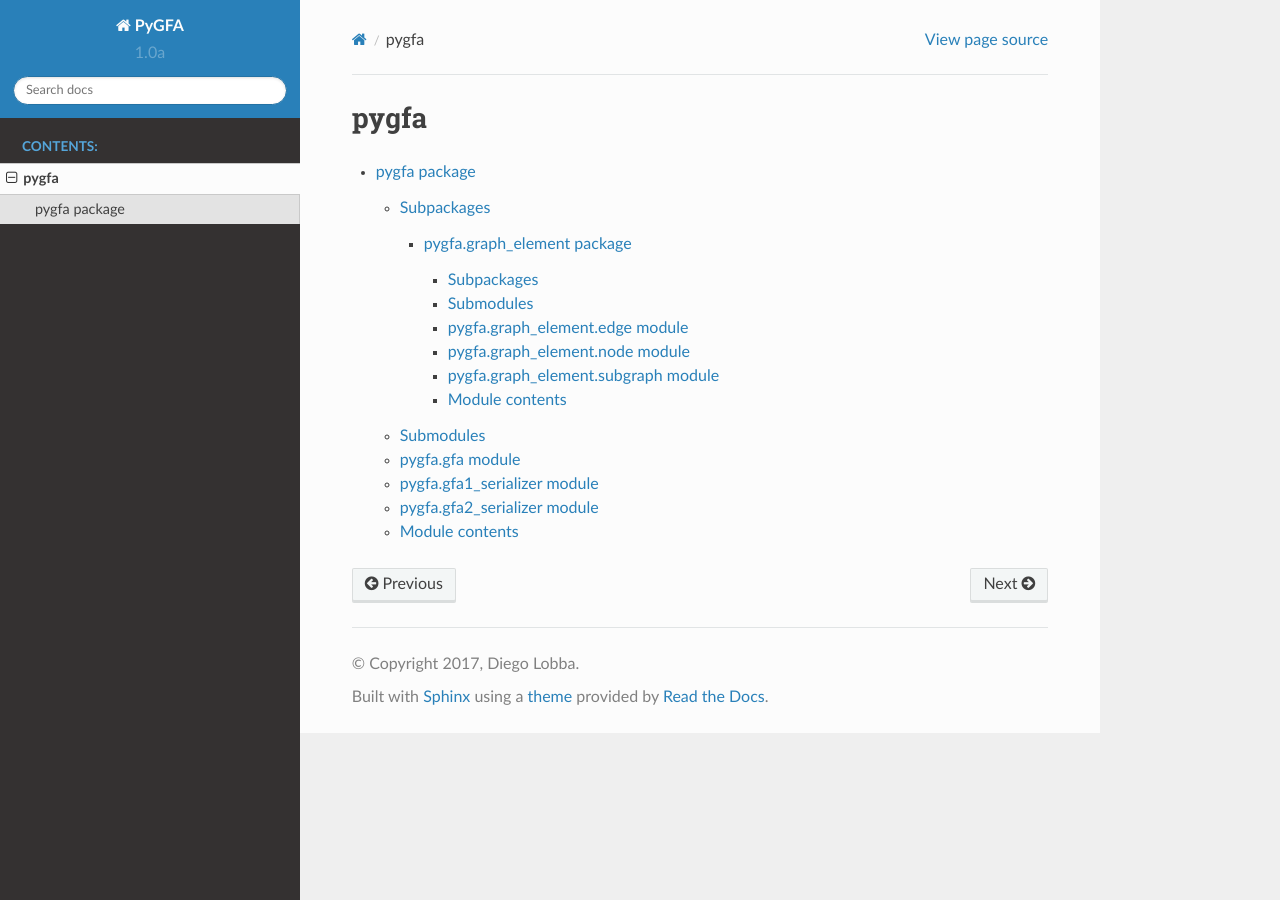
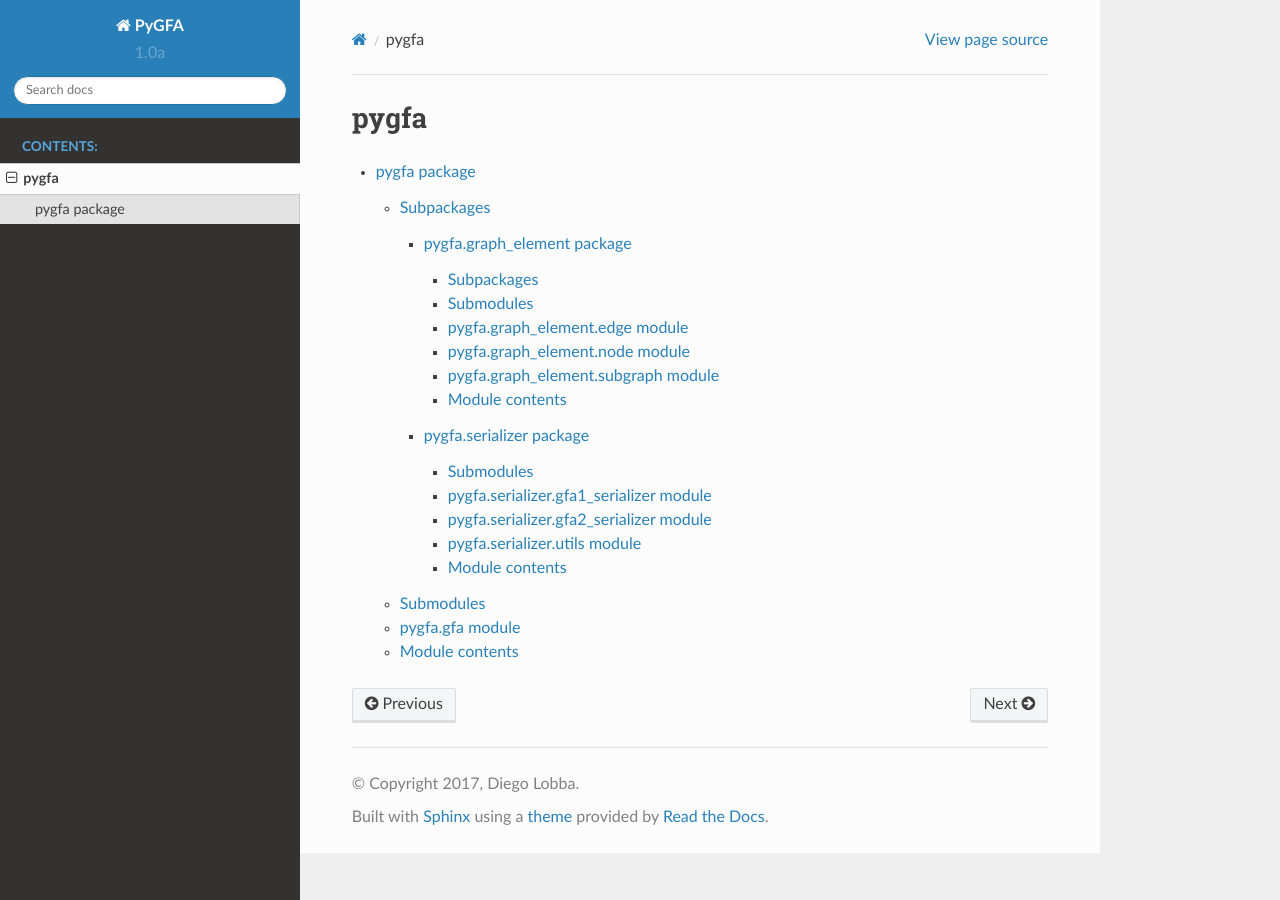
Before and after one commit to AlgoLab/pygfa, a Sphinx documentation site: the page built from doc/source/modules.rst, in a window 1280 px wide. Built offline with Sphinx 7.4.7 and the Read the Docs theme 2.0.0, drawn with Linux system fonts in a browser that asks for light colours.

Commit message:
Update documentation

```diff
--- a/doc/source/pygfa.rst
+++ b/doc/source/pygfa.rst
@@ -7,6 +7,7 @@
 .. toctree::
 
     pygfa.graph_element
+    pygfa.serializer
 
 Submodules
 ----------
--- /dev/null
+++ b/doc/source/pygfa.serializer.rst
@@ -0,0 +1,38 @@
+pygfa\.serializer package
+=========================
+
+Submodules
+----------
+
+pygfa\.serializer\.gfa1\_serializer module
+------------------------------------------
+
+.. automodule:: pygfa.serializer.gfa1_serializer
+    :members:
+    :undoc-members:
+    :show-inheritance:
+
+pygfa\.serializer\.gfa2\_serializer module
+------------------------------------------
+
+.. automodule:: pygfa.serializer.gfa2_serializer
+    :members:
+    :undoc-members:
+    :show-inheritance:
+
+pygfa\.serializer\.utils module
+-------------------------------
+
+.. automodule:: pygfa.serializer.utils
+    :members:
+    :undoc-members:
+    :show-inheritance:
+
+
+Module contents
+---------------
+
+.. automodule:: pygfa.serializer
+    :members:
+    :undoc-members:
+    :show-inheritance:
```
Also changed, not shown: other parts of doc/source/pygfa.rst (+0 -16 lines).
